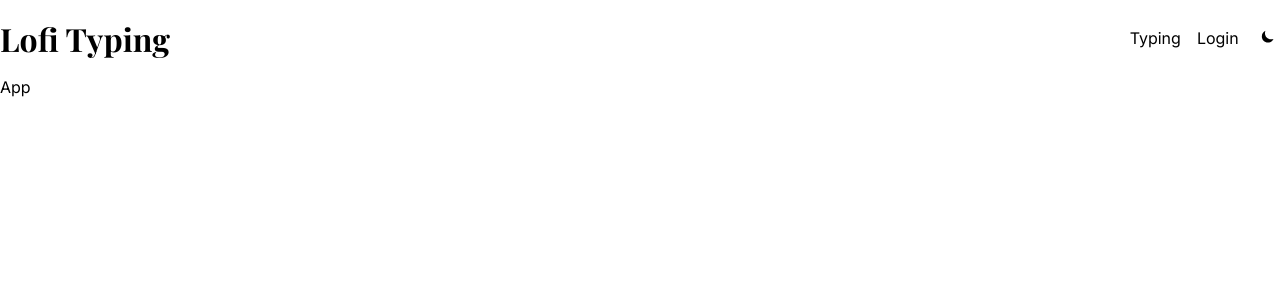
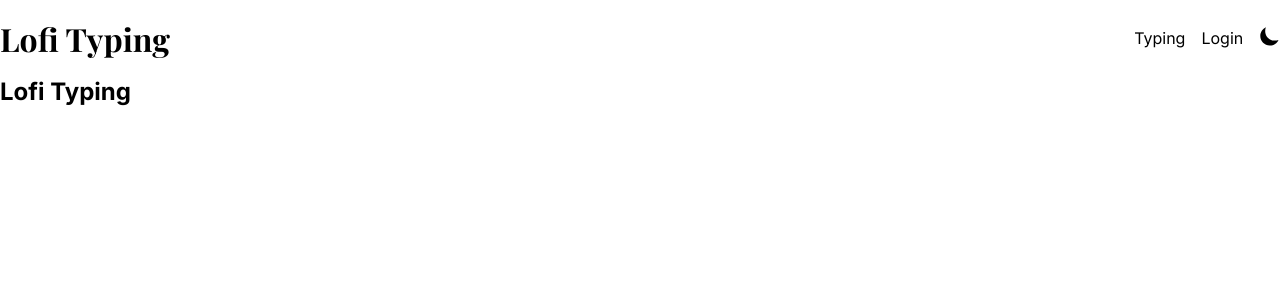
Before and after one commit to lofi-J/Typing-Lab, a Next.js app: page / in a window 1280 px wide. Shown: the top 300 px of the page. Built offline with nearby package versions, Linux system fonts and the light colour scheme; a web font is replaced by a local one.

Commit message:
[추가] css lib 추가 (styled-components)
 - TextWriterAnimation.tsx 작성 v1

```diff
--- a/app/(root)/page.tsx
+++ b/app/(root)/page.tsx
@@ -1,7 +1,9 @@
-export default function Home() {
+import TextWriterAnimation from "@/component/TextWriterAnimation";
+
+export default function LandingPage() {
   return (
     <main>
-      App
+      <TextWriterAnimation text={'Lofi Typing'} delay={100} />
     </main>
   );
 }
--- a/app/globals.css
+++ b/app/globals.css
@@ -35,6 +35,12 @@ html, body {
   padding: 0;
   background-color: var(--background-color);
   color: var(--primary-color);
+
+  /* block drag */
+  -webkit-user-select:none;
+  -moz-user-select:none;
+  -ms-user-select:none;
+  user-select:none
 }
 
 a {
@@ -48,4 +54,5 @@ button {
   outline: none;
   border: none;
   color: var(--primary-color);
+  padding: 0;
 }
--- a/component/Header.tsx
+++ b/component/Header.tsx
@@ -1,5 +1,3 @@
-"use client"
-
 import Link from "next/link";
 import styles from "@/styles/Header.module.css";
 import {Playfair_Display} from "next/font/google";
@@ -15,7 +13,7 @@ const Header = () => {
       <nav className={styles.nav}>
         <Link href={'/'} className={`${font.className} ${styles.logo}`}>Lofi Typing</Link>
         <div className={styles.link_wrap}>
-          <Link href={'/typing'} className={''}>Typing</Link>
+          <Link href={'/typing'}>Typing</Link>
           <Link href={'/auth'}>Login</Link>
           <ToggleTheme />
         </div>
--- /dev/null
+++ b/component/TextWriterAnimation.tsx
@@ -0,0 +1,53 @@
+'use client';
+
+import styled from "styled-components";
+import {useEffect, useState} from "react";
+
+interface ITextWriter {
+  text: string;
+  delay?: number;
+}
+
+const TextWriterAnimation = ({text, delay}: ITextWriter) => {
+  const [currentText, setCurrentText] = useState('');
+  const [currentIndex, setCurrentIndex] = useState(0);
+
+  useEffect(() => {
+    if (currentIndex < text.length) {
+      const timeout = setTimeout(() => {
+        setCurrentText(prevText => prevText + text[currentIndex]);
+        setCurrentIndex(prevIndex => prevIndex + 1);
+      }, delay)
+
+      return () => clearTimeout(timeout);
+    }
+  }, [currentIndex, delay, text])
+
+  return (
+    <StyledTextWriter>{currentText}</StyledTextWriter>
+  );
+}
+
+const StyledTextWriter = styled.span`
+  position: relative;
+	font-size: 1.5rem;
+  font-weight: bold;
+  &::after {
+    content: '';
+    position: absolute;
+    right: -0.3rem;
+    top: 20%;
+    width: 2px;
+    height: 80%;
+    background-color: var(--primary-color);
+    animation: blink 1s step-start infinite;
+  }
+  @keyframes blink {
+    0% { opacity: 1; }
+    50% { opacity: 0; }
+    100% { opacity: 1; }
+  }
+`
+
+
+export default TextWriterAnimation;
--- a/component/ToggleTheme.tsx
+++ b/component/ToggleTheme.tsx
@@ -1,7 +1,11 @@
+'use client';
+
 import {useEffect, useState} from "react";
 import {LuSunMedium} from "react-icons/lu";
 import {IoMoonSharp} from "react-icons/io5";
 import LocalStorage from "@/scripts/LocalStorage";
+import styled from "styled-components";
+
 
 const ToggleTheme = () => {
   const [theme, setTheme] = useState('');
@@ -23,13 +27,18 @@ const ToggleTheme = () => {
   }
 
   return (
-    <button onClick={toggleTheme}>
-      {theme === 'light' ?
-        <LuSunMedium /> :
-        <IoMoonSharp />
-      }
-    </button>
+    <Button onClick={toggleTheme}>
+      {theme === 'light' ? <LuSunMedium /> : <IoMoonSharp />}
+    </Button>
   );
 }
 
+const Button = styled.button`
+  width: 100%;
+  svg {
+    width: 1.3rem;
+    height: 1.3rem;
+  }
+`;
+
 export default ToggleTheme;
--- a/package.json
+++ b/package.json
@@ -9,15 +9,17 @@
     "lint": "next lint"
   },
   "dependencies": {
+    "babel-plugin-styled-components": "^2.1.4",
     "firebase": "^10.12.2",
     "next": "14.2.4",
     "react": "^18",
     "react-dom": "^18",
-    "react-icons": "^5.2.1"
+    "react-icons": "^5.2.1",
+    "styled-components": "^6.1.11"
   },
   "devDependencies": {
     "@types/node": "^20",
-    "@types/react": "^18",
+    "@types/react": "^18.3.3",
     "@types/react-dom": "^18",
     "eslint": "^8",
     "eslint-config-next": "14.2.4",
--- a/styles/Header.module.css
+++ b/styles/Header.module.css
@@ -26,8 +26,4 @@
 .theme_toggle {
 	display: flex;
 	align-items: center;
-	& > svg {
-		width: 1.5rem;
-		height: 1.5rem;
-	}
 }
--- /dev/null
+++ b/styles/ToggleTheme.module.css
@@ -0,0 +1,4 @@
+.button {
+	display: flex;
+	align-items: center;
+}
```
Also changed, not shown: .babelrc (added), 1 other file (tests, documents, lock files or other folders).
